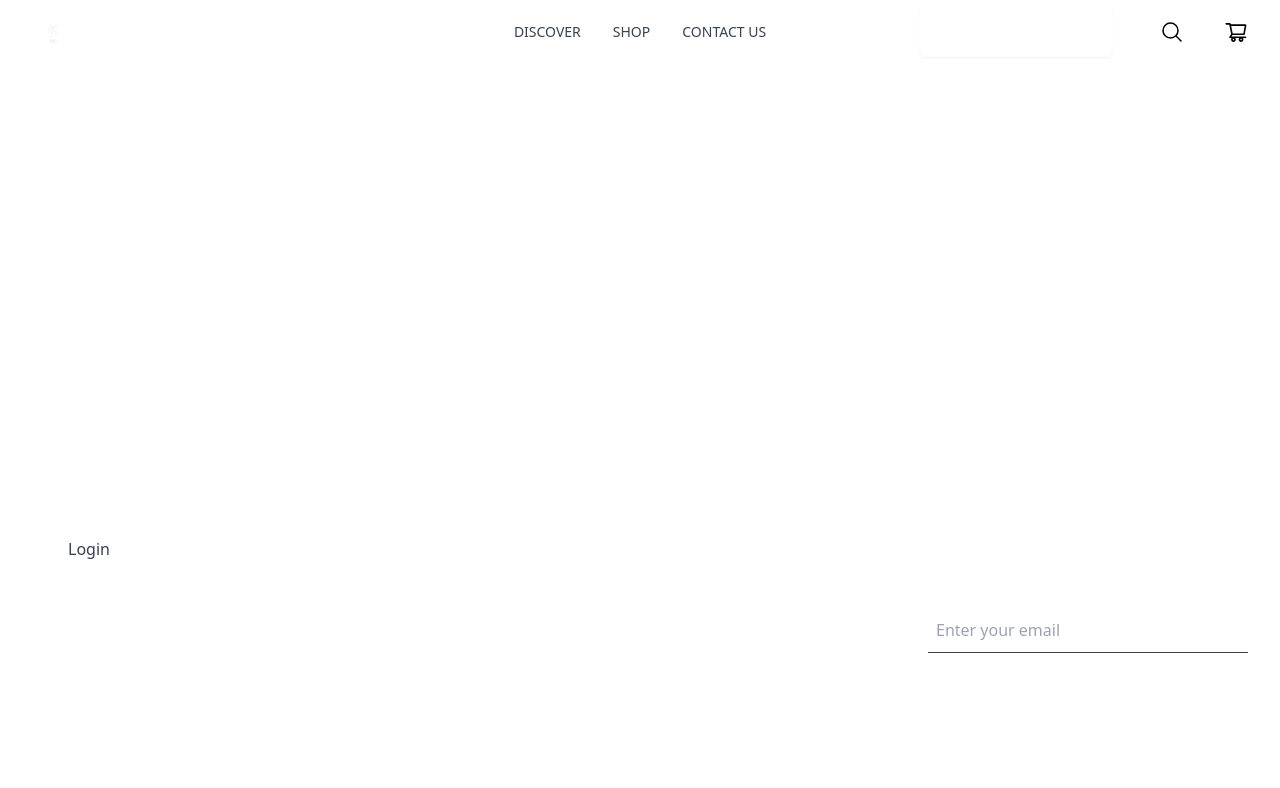
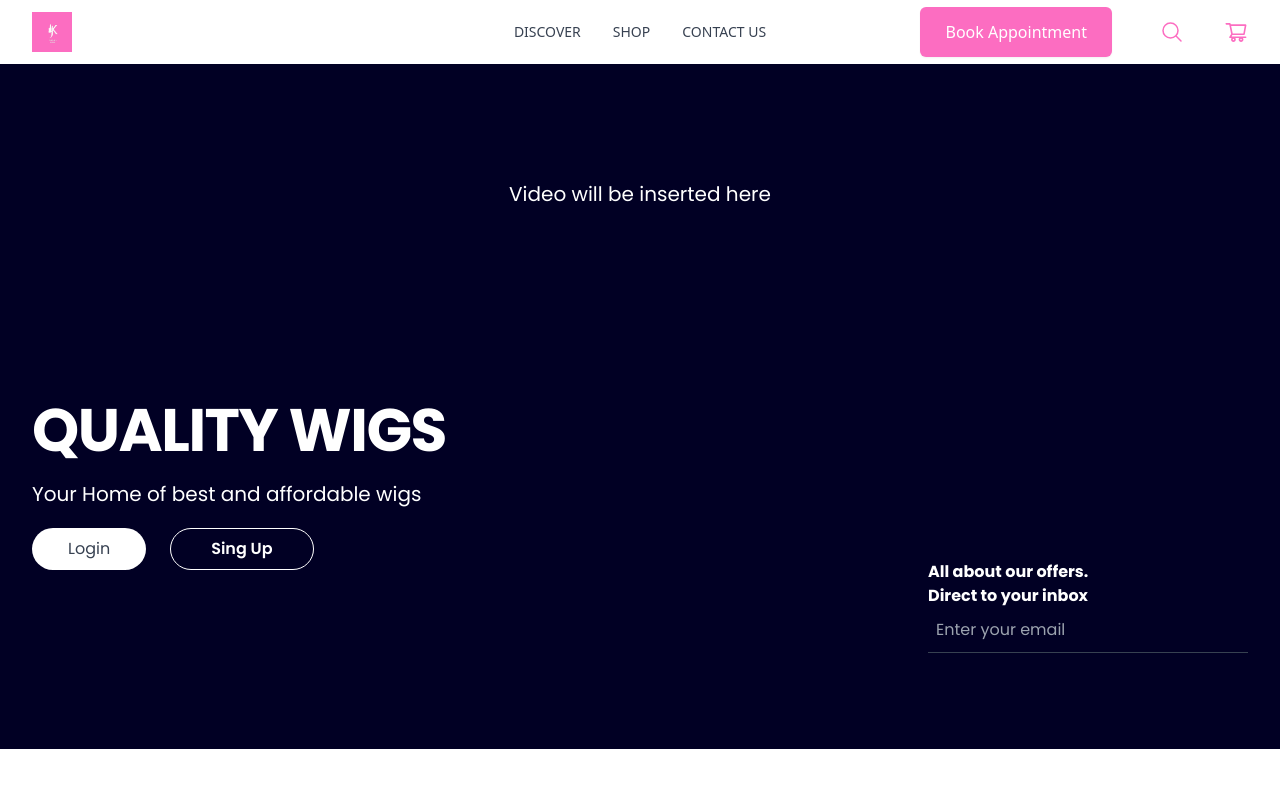
Before and after one commit to mukadas026/kuku-s-hair-website-frontend, a React (Create React App) app: page / in a window 1280 px wide. Shown: the top 788 px of the page. Built offline with nearby package versions, Linux system fonts and the light colour scheme.

Commit message:
Adding of colors

```diff
--- a/tailwind.config.js
+++ b/tailwind.config.js
@@ -2,7 +2,19 @@
 module.exports = {
 	content: ["./src/**/*.{js,jsx,ts,tsx}"],
 	theme: {
-		extend: {},
+		extend: {
+			colors: {
+				Darker: "#FA58A1",
+				Main: "#FC6DC1",
+				Lighter: "#FE9DE2",
+				Dark: "#010024",
+				Light: "#4D4C70",
+			},
+			fontFamily: {
+				Poppins: "Poppins",
+			},
+
+		},
 	},
 	plugins: [],
 };
```
